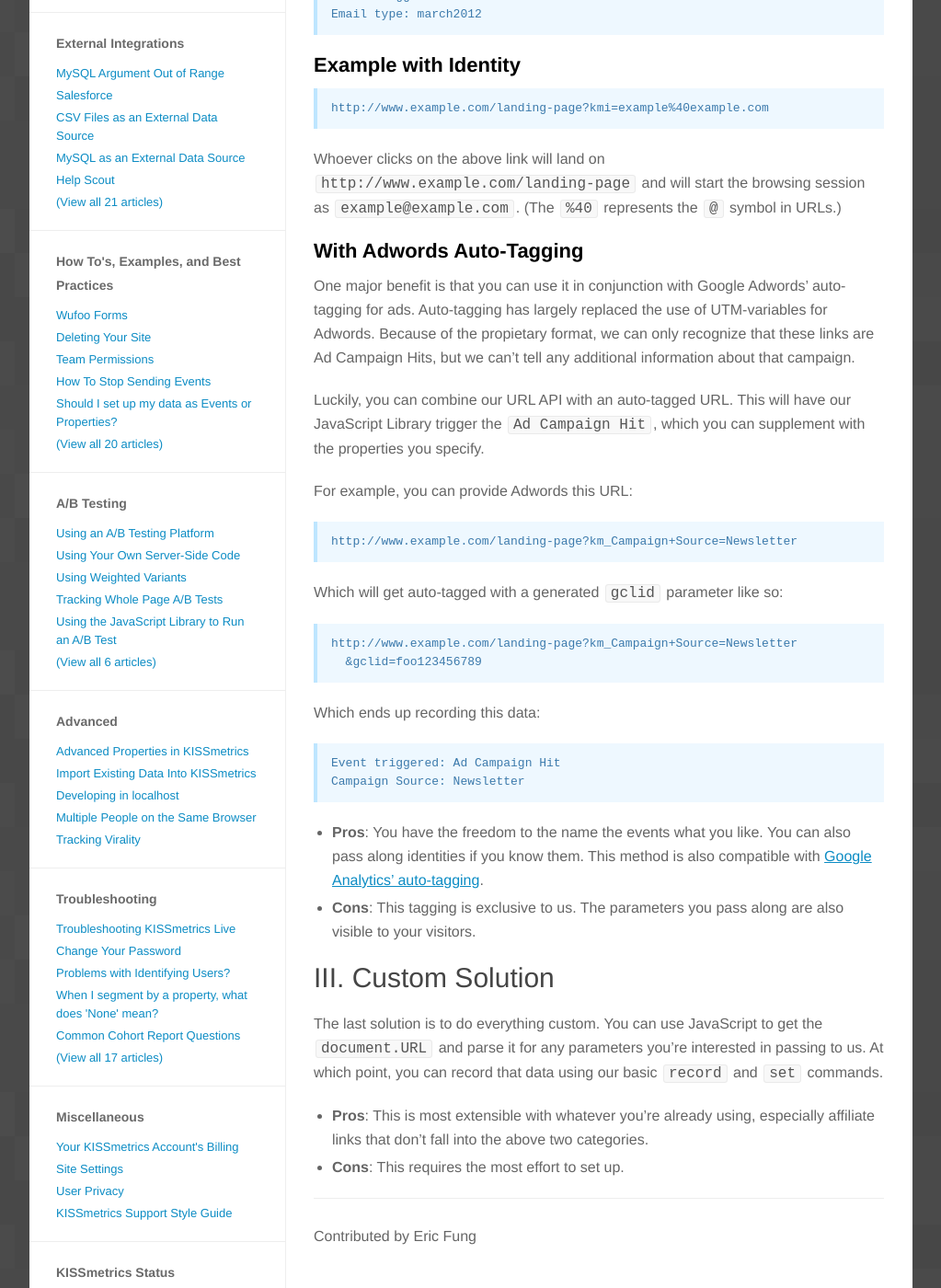
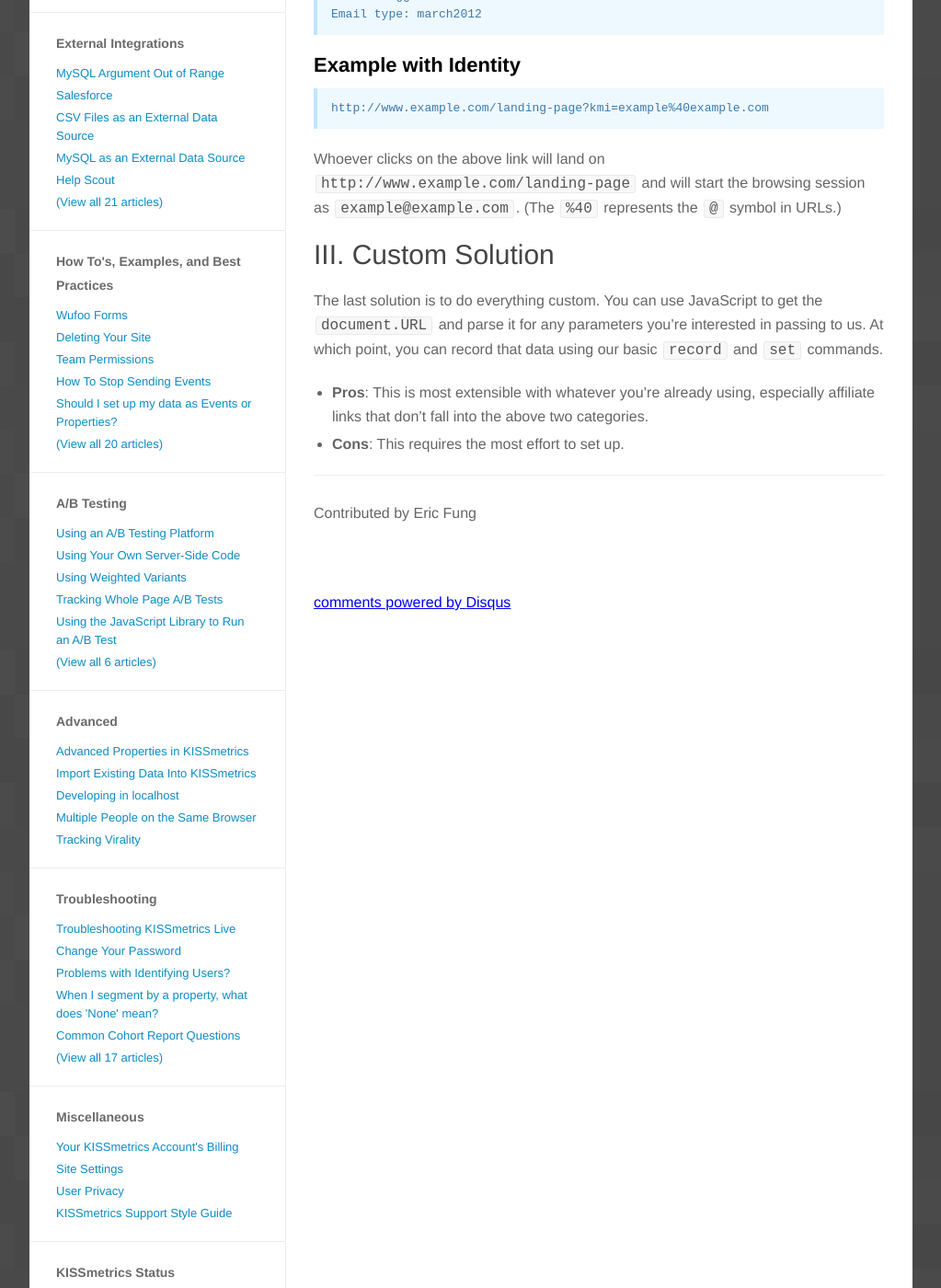
Before and after one commit to kissmetrics/km-support, a Jekyll site: the page built from _posts/2012-10-19-campaign-tracking.md, in a window 1280 px wide and 1400 px high, scrolled down 1549 px. Shown: the whole window at 92% size, without its empty margins (128-1151 px from the left). Built offline with Jekyll 4.4.1, drawn with Linux system fonts in a browser that asks for light colours; nearby versions of some CDN libraries; Markdown is read by kramdown in place of the engine named in the settings; a script that is not in the unit is left out; comment, search, counter and statistics services are not loaded.

Commit message:
New recommendation. Don't use Autotagging.

```diff
--- a/_posts/2012-10-19-campaign-tracking.md
+++ b/_posts/2012-10-19-campaign-tracking.md
@@ -52,30 +52,6 @@
 
 Whoever clicks on the above link will land on `http://www.example.com/landing-page` and will start the browsing session as `example@example.com`. (The `%40` represents the `@` symbol in URLs.)
 
-## With Adwords Auto-Tagging
-
-One major benefit is that you can use it in conjunction with Google Adwords' auto-tagging for ads. Auto-tagging has largely replaced the use of UTM-variables for Adwords. Because of the propietary format, we can only recognize that these links are Ad Campaign Hits, but we can't tell any additional information about that campaign.
-
-Luckily, you can combine our URL API with an auto-tagged URL. This will have our JavaScript Library trigger the `Ad Campaign Hit`, which you can supplement with the properties you specify.
-
-For example, you can provide Adwords this URL:
-
-    http://www.example.com/landing-page?km_Campaign+Source=Newsletter
-
-Which will get auto-tagged with a generated `gclid` parameter like so:
-
-    http://www.example.com/landing-page?km_Campaign+Source=Newsletter
-      &gclid=foo123456789
-
-Which ends up recording this data:
-
-    Event triggered: Ad Campaign Hit
-    Campaign Source: Newsletter
-
-* **Pros**: You have the freedom to the name the events what you like. You can also pass along identities if you know them. This method is also compatible with [Google Analytics' auto-tagging][auto-tagging].
-* **Cons**: This tagging is exclusive to us. The parameters you pass along are also visible to your visitors.
-
-
 # III. Custom Solution
 
 The last solution is to do everything custom. You can use JavaScript to get the `document.URL` and parse it for any parameters you're interested in passing to us. At which point, you can record that data using our basic `record` and `set` commands.
```
